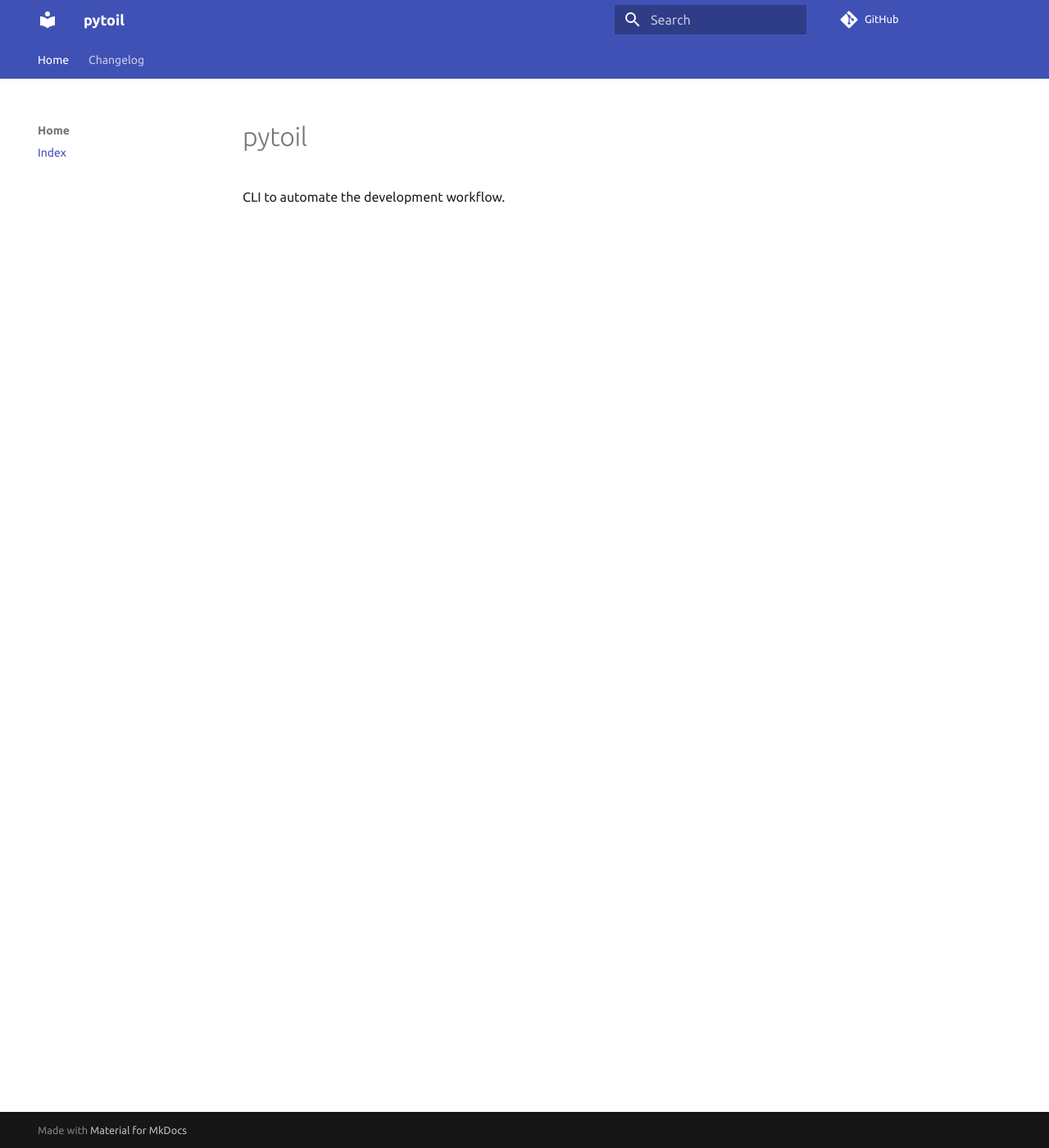
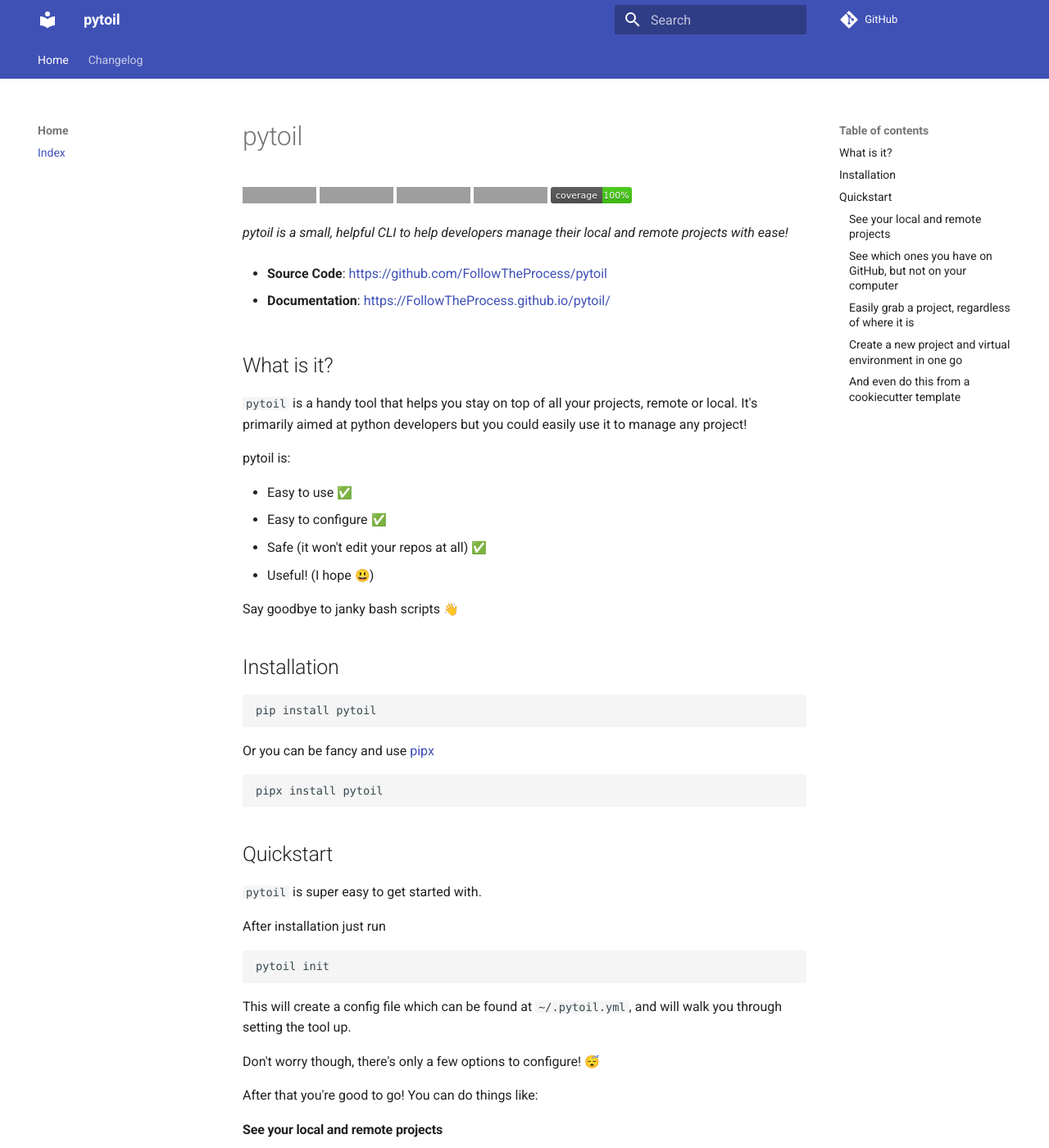
Before and after one commit to FollowTheProcess/pytoil, an MkDocs documentation site: the page built from docs/index.md, in a window 1280 px wide and 1400 px high. Shown: the whole window at 82% size. Built offline with MkDocs 1.6.1 and Material for MkDocs 9.7.7, drawn with Linux system fonts in a browser that asks for light colours; emoji names are drawn with the system emoji font; some web fonts are replaced; comment, search, counter and statistics services are not loaded; some of the changed text lies outside the part shown; grey boxes are pictures that could not be loaded.

Commit message:
Add README and doc index

````diff
--- a/docs/index.md
+++ b/docs/index.md
@@ -1,3 +1,88 @@
 # pytoil
 
-CLI to automate the development workflow.
+[![License](https://img.shields.io/github/license/FollowTheProcess/pytoil)](https://github.com/FollowTheProcess/pytoil)
+[![PyPI](https://img.shields.io/pypi/v/pytoil.svg)](https://pypi.python.org/pypi/pytoil)
+[![Code Style](https://img.shields.io/badge/code%20style-black-black)](https://github.com/FollowTheProcess/pytoil)
+[![CI](https://github.com/FollowTheProcess/pytoil/workflows/CI/badge.svg)](https://github.com/FollowTheProcess/pytoil/actions?query=workflow%3ACI)
+[![Coverage](./img/coverage.svg)](https://github.com/FollowTheProcess/pytoil)
+
+*pytoil is a small, helpful CLI to help developers manage their local and remote projects with ease!*
+
+* **Source Code**: [https://github.com/FollowTheProcess/pytoil](https://github.com/FollowTheProcess/pytoil)
+
+* **Documentation**: [https://FollowTheProcess.github.io/pytoil/](https://FollowTheProcess.github.io/pytoil/)
+
+## What is it?
+
+`pytoil` is a handy tool that helps you stay on top of all your projects, remote or local. It's primarily aimed at python developers but you could easily use it to manage any project!
+
+pytoil is:
+
+* Easy to use :white_check_mark:
+* Easy to configure :white_check_mark:
+* Safe (it won't edit your repos at all) :white_check_mark:
+* Useful! (I hope :smiley:)
+
+Say goodbye to janky bash scripts :wave:
+
+## Installation
+
+```shell
+pip install pytoil
+```
+
+Or you can be fancy and use [pipx]
+
+```shell
+pipx install pytoil
+```
+
+## Quickstart
+
+`pytoil` is super easy to get started with.
+
+After installation just run
+
+```shell
+pytoil init
+```
+
+This will create a config file which can be found at `~/.pytoil.yml`, and will walk you through setting the tool up.
+
+Don't worry though, there's only a few options to configure! :sleeping:
+
+After that you're good to go! You can do things like:
+
+#### See your local and remote projects
+
+```shell
+pytoil show all
+```
+
+#### See which ones you have on GitHub, but not on your computer
+
+```shell
+pytoil show diff
+```
+
+#### Easily grab a project, regardless of where it is
+
+```shell
+pytoil project checkout my_project
+```
+
+#### Create a new project and virtual environment in one go
+
+```shell
+pytoil project create my_project --venv virtualenv
+
+```
+
+#### And even do this from a [cookiecutter] template
+
+```shell
+pytoil project create my_project --venv virtualenv --cookiecutter https://github.com/some/cookie.git
+```
+
+[pipx]: https://pipxproject.github.io/pipx/
+[cookiecutter]: https://cookiecutter.readthedocs.io/en/1.7.2/
--- a/mkdocs.yml
+++ b/mkdocs.yml
@@ -16,8 +16,8 @@ plugins:
 theme:
   name: material
   font:
-    text: Ubuntu
-    code: Ubuntu Mono
+    text: Roboto
+    code: SF Mono
   feature:
     tabs: true
   palette:
````
Also changed, not shown: README.md (+76 -4 lines).
